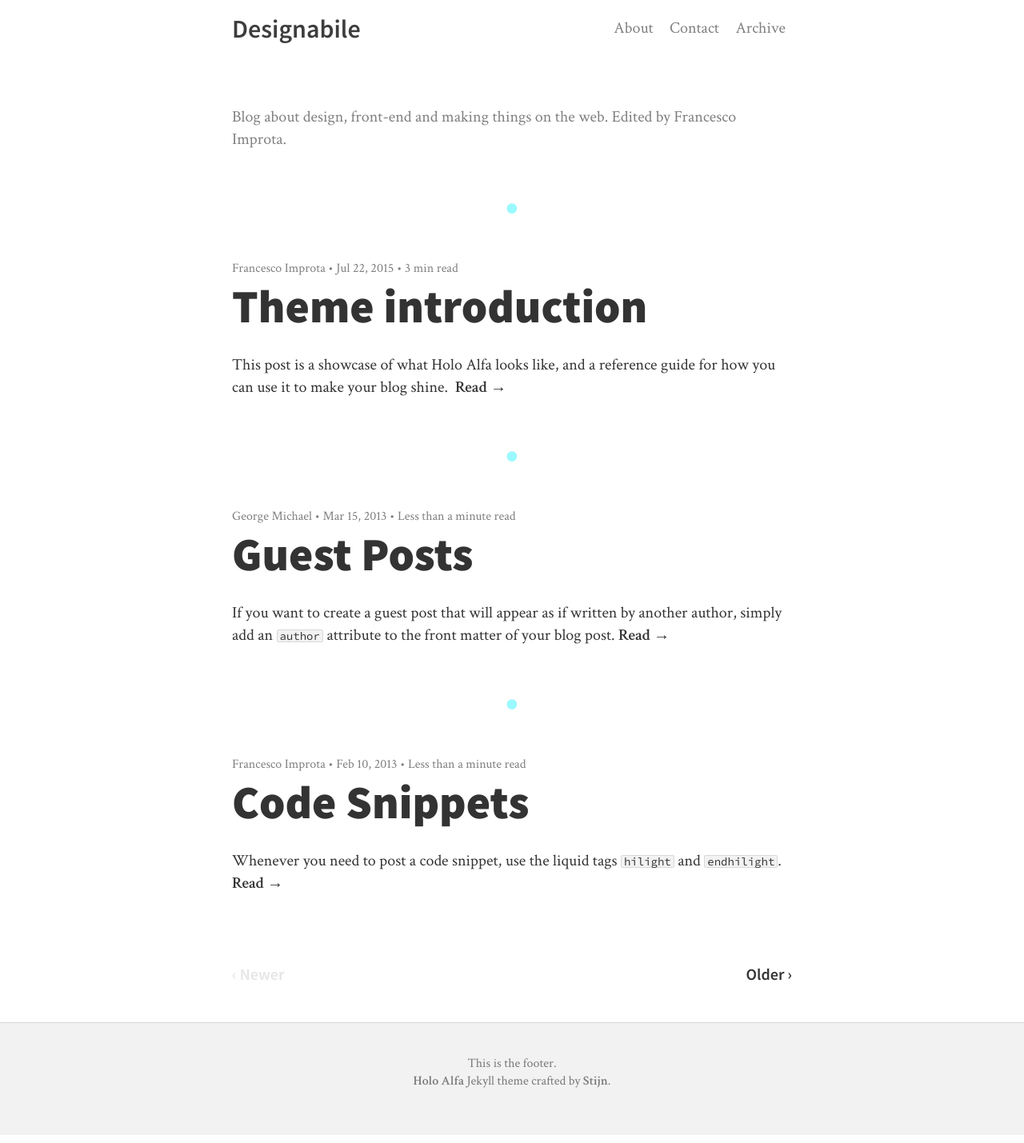
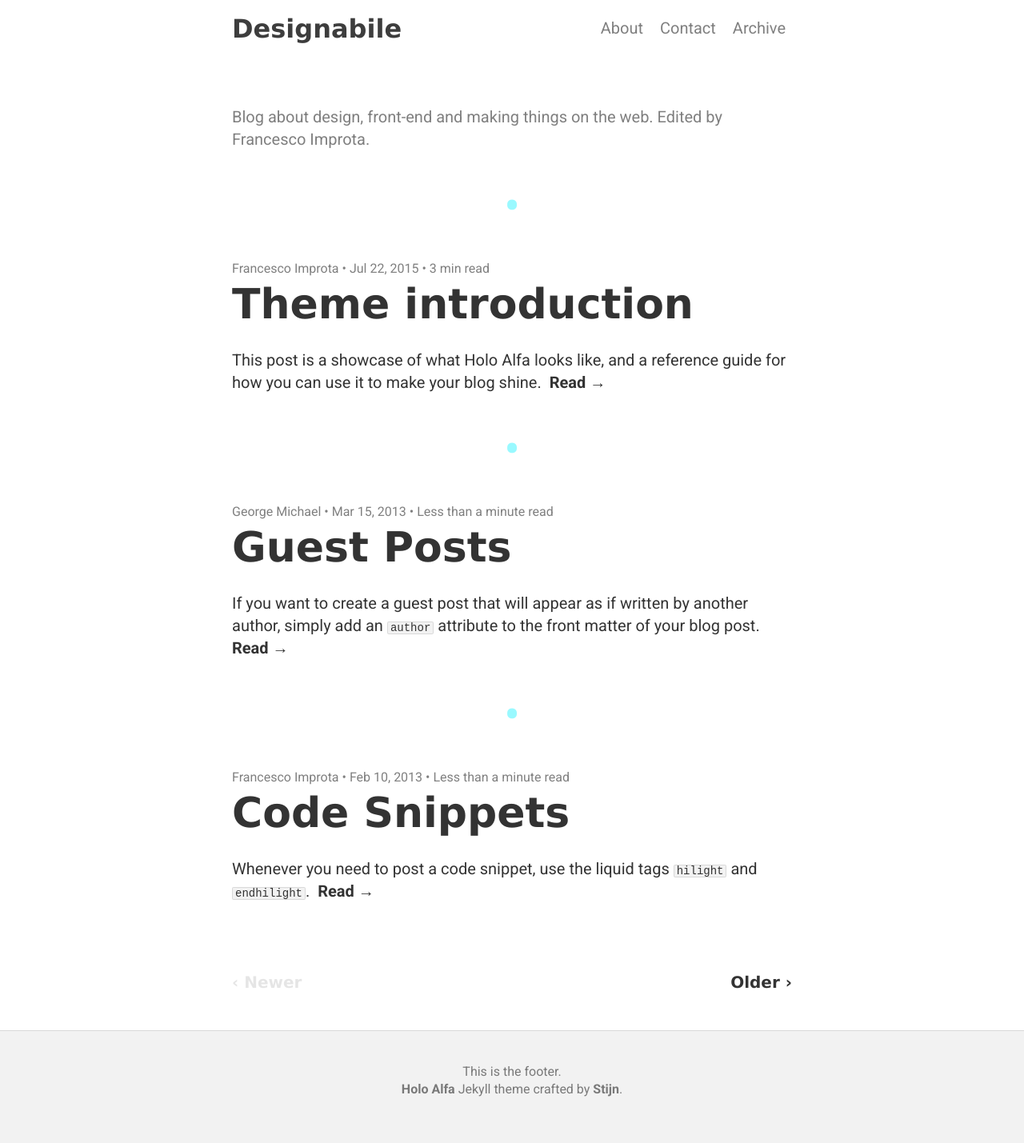
Before and after one commit to zetareticoli/designabile, a Jekyll site: the page built from index.html, in a window 1280 px wide. Shown: the whole page at 80% size. Built offline with Jekyll 4.4.1, drawn with Linux system fonts in a browser that asks for light colours; nearby versions of some CDN libraries; the list of posts is cut into pages by our own code.

Commit message:
Changed fonts

```diff
--- a/_includes/head.html
+++ b/_includes/head.html
@@ -46,7 +46,7 @@
 <script src="https://ajax.googleapis.com/ajax/libs/jquery/2.1.4/jquery.min.js"></script>
 <script src="{{ site.baseurl }}/js/modernizr.js"></script>
 <script src="{{ site.baseurl }}/js/fitvids.js"></script>
-<link href='//fonts.googleapis.com/css?family=Source+Code+Pro:400,700|Source+Sans+Pro:600,900|Crimson+Text:700italic,600,600italic,400,700,400italic' rel='stylesheet' type='text/css'>
+<link href="https://fonts.googleapis.com/css?family=PT+Serif:700|Roboto:400,400i,700,700i&display=swap" rel="stylesheet">
 <link rel="stylesheet" href="{{ site.baseurl }}/css/reset.css">
 <link rel="stylesheet" href="{{ site.baseurl }}/css/pygments.css">
 {% if site.display-social-icons %}
--- a/css/style.css
+++ b/css/style.css
@@ -19,7 +19,7 @@
 /* Content */
 
 body {
-  font-family: "Crimson Text", Georgia, Cambria, "Times New Roman", Times, serif;
+  font-family: Roboto, Georgia, Cambria, "Times New Roman", Times, serif;
   font-size: 20px;
   -webkit-font-smoothing: antialiased;
   font-weight: 400;
@@ -473,9 +473,6 @@ nav a.current {
   }
 }
 @media all and (min-width: 760px) {
-  h1 {
-    font-size: 2.9em;
-  }
   article:last-of-type::after {
     content: "";
     margin-top: 120px;
```
